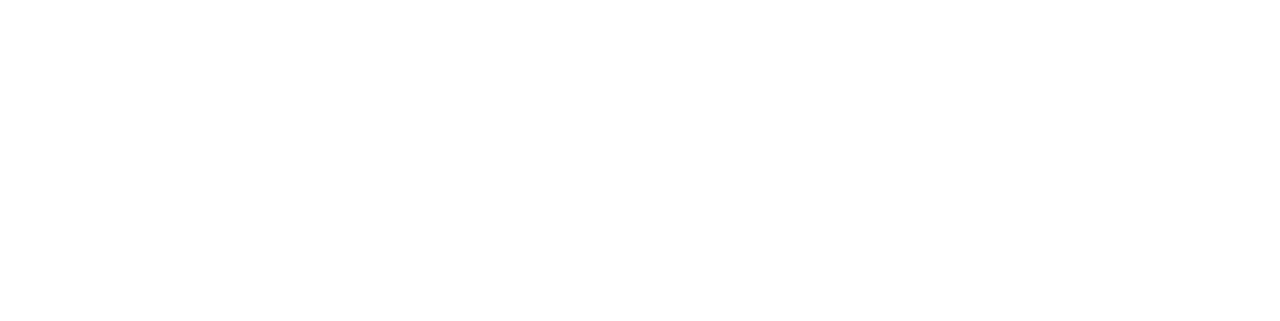
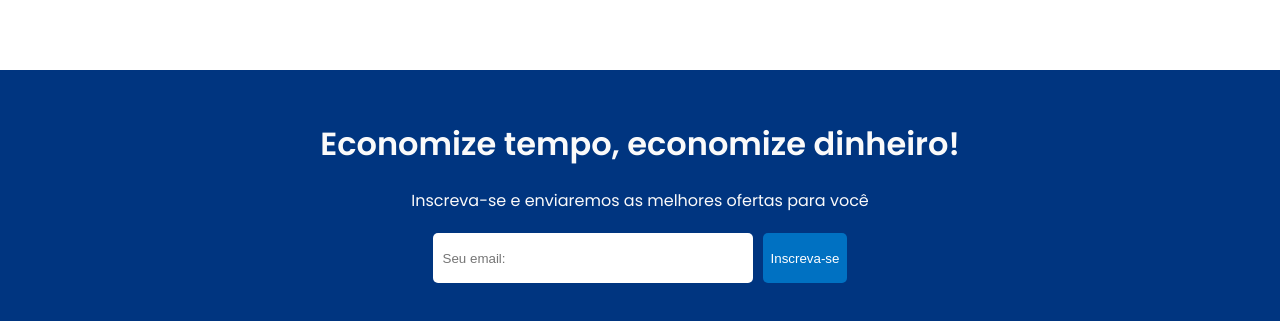
Before and after one commit to denzelws/hotel-inn, a React (Vite) app: page / in a window 1280 px wide. Shown: the part 1423-1744 px from the top of the page. Before the commit the page ends 1413 px from the top, so only its background shows below. Built offline with nearby package versions, Linux system fonts and the light colour scheme.

Commit message:
Add MailContact and styles

```diff
--- /dev/null
+++ b/src/components/MailContact/index.tsx
@@ -0,0 +1,18 @@
+import * as S from './styles'
+
+const MailContact = () => {
+  return (
+    <S.Mail>
+      <S.Title>Economize tempo, economize dinheiro!</S.Title>
+      <S.Description>
+        Inscreva-se e enviaremos as melhores ofertas para você
+      </S.Description>
+      <S.InputBox>
+        <S.Input placeholder="Seu email:" />
+        <S.Button>Inscreva-se</S.Button>
+      </S.InputBox>
+    </S.Mail>
+  )
+}
+
+export default MailContact
--- /dev/null
+++ b/src/components/MailContact/styles.ts
@@ -0,0 +1,44 @@
+import styled, { css } from 'styled-components'
+
+export const Mail = styled.div`
+  ${({ theme }) => css`
+    width: 100%;
+    margin-top: 5rem;
+    background-color: ${theme.colors.primary};
+    color: ${theme.colors.white};
+    display: flex;
+    flex-direction: column;
+    align-items: center;
+    gap: 2rem;
+    padding: 5rem 0;
+  `}
+`
+
+export const Title = styled.h1``
+
+export const Description = styled.span``
+
+export const InputBox = styled.div``
+
+export const Input = styled.input`
+  width: 30rem;
+  height: 3rem;
+  border: none;
+  padding: 1rem;
+  margin-right: 1rem;
+  border-radius: 0.5rem;
+  outline: none;
+`
+
+export const Button = styled.button`
+  ${({ theme }) => css`
+    height: 5rem;
+    background-color: ${theme.colors.secondary};
+    color: white;
+    font-weight: ${theme.font.higher};
+    border: none;
+    padding: 0.8rem;
+    border-radius: 0.5rem;
+    cursor: pointer;
+  `}
+`
--- a/src/templates/Home/index.tsx
+++ b/src/templates/Home/index.tsx
@@ -5,6 +5,7 @@ import NavBar from '../../components/NavBar'
 import { Container, PropertyTitle } from '../../components/Highlight/styles'
 import PropertyList from '../../components/PropertyList'
 import PropertyPlace from '../../components/PropertyPlace'
+import MailContact from '../../components/MailContact'
 
 const Home = () => {
   return (
@@ -19,6 +20,7 @@ const Home = () => {
           Casas e apartamentos que os hóspedes adoram
         </PropertyTitle>
         <PropertyPlace />
+        <MailContact />
       </Container>
     </div>
   )
```
